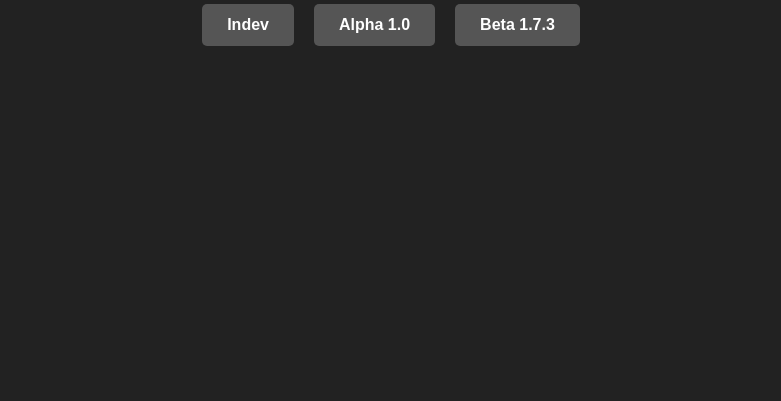
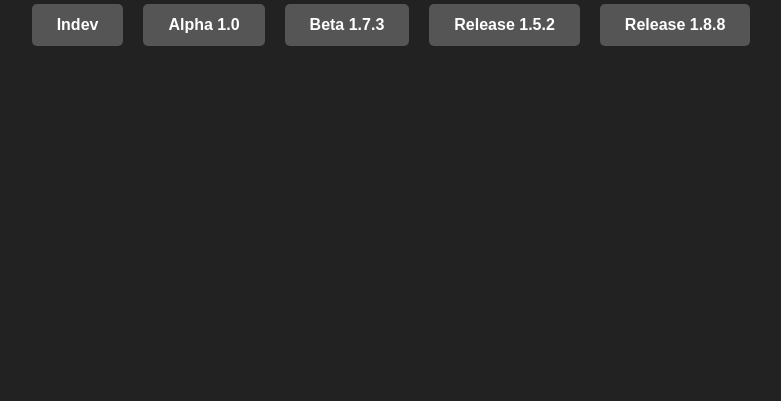
Before and after one commit to WebpageUser0987890134/EaglercraftWeb, a plain HTML site: page index.html in a window 1280 px wide. Shown: the part 399-800 px from the top of the page, without its empty margins (249-1030 px from the left). Drawn offline with Linux system fonts and the light colour scheme.

Commit message:
index.html

```diff
--- a/index.html
+++ b/index.html
@@ -51,6 +51,8 @@
       <button onclick="window.location.href='client.html'">Indev</button>
       <button onclick="window.location.href='client2.html'">Alpha 1.0</button>
       <button onclick="window.location.href='client3.html'">Beta 1.7.3</button>
+      <button onclick="window.location.href='client4.html'">Release 1.5.2</button>
+      <button onclick="window.location.href='client5.html'">Release 1.8.8</button>
     </div>
   </div>
 </body>
```
